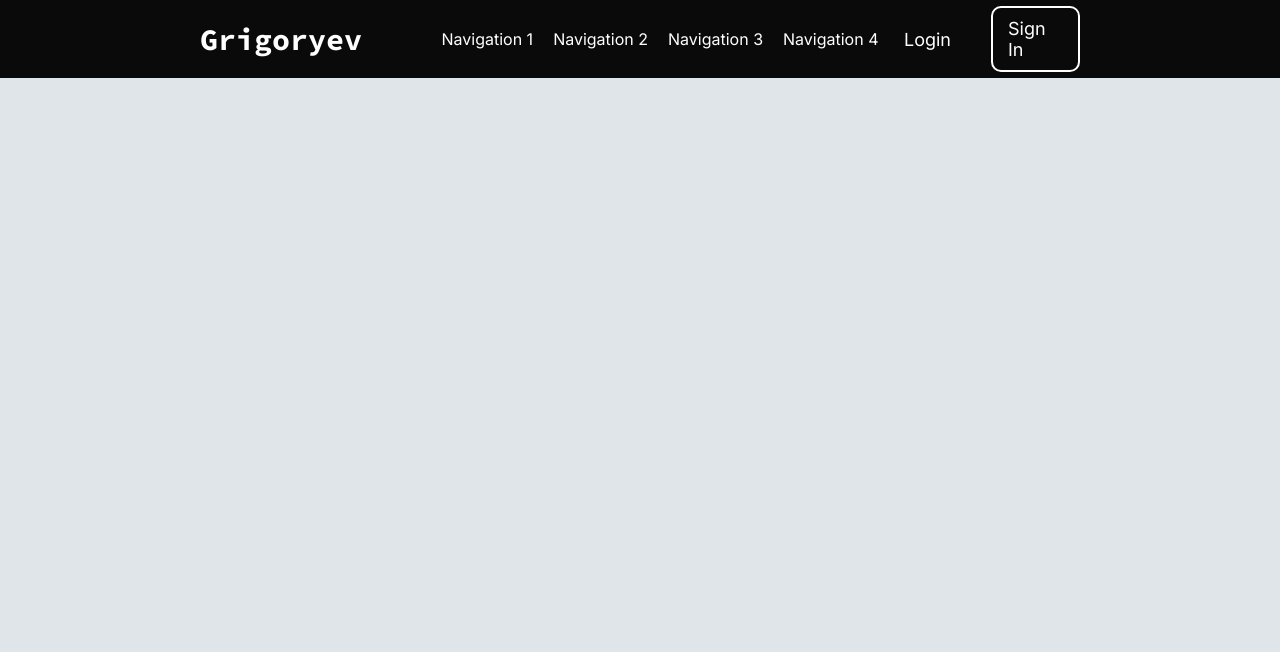
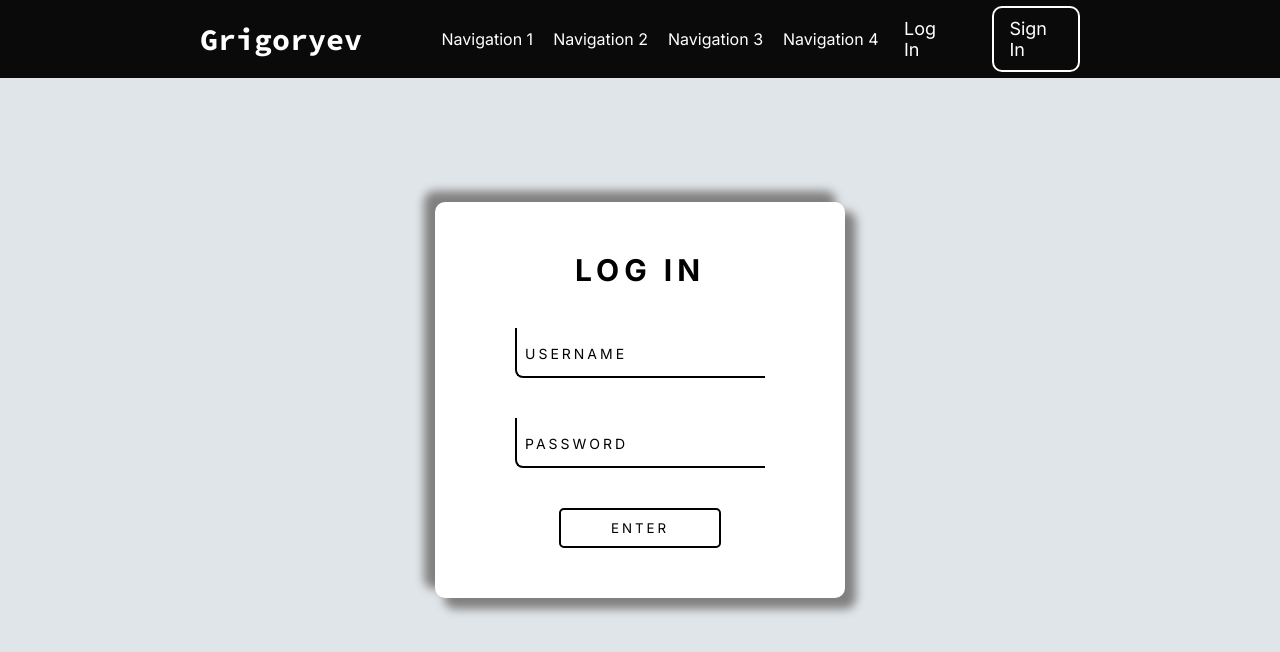
Before and after one commit to Shinoii/Registration-auth_form, a plain HTML site: page index.html in a window 1280 px wide. Drawn offline with Linux system fonts and the light colour scheme; a web font is replaced by a local one.

Commit message:
add modal-auth

```diff
--- a/index.html
+++ b/index.html
@@ -23,9 +23,25 @@
             </ul>
         </nav>
         <div class="auth-section">
-            <a href="#" class="auth-button link">Login</a>
+            <a href="#" class="auth-button link">Log In</a>
             <a href="#" class="registration-button link">Sign In</a>
         </div>
     </header>
+    <main class="main">
+        <div class="modal-auth">
+            <form class="modal-form">
+                <h2 class="modal-auth__title">Log In</h2>
+                <div class="form-input">
+                    <input class="modal-input__field username" type="text" required>
+                    <label for="username" class="form-placeholder">username</label>
+                </div>
+                <div class="form-input">
+                    <input class="modal-input__field password" type="password" required>
+                    <label for="password" class="form-placeholder">password</label>
+                </div>
+                <input class="modal-auth__submit" type="submit" value="ENTER">
+            </form>
+        </div>
+    </main>
 </body>
 </html>
--- a/styles/index.css
+++ b/styles/index.css
@@ -1,5 +1,5 @@
 @import url("https://fonts.googleapis.com/css2?family=Inter:ital,opsz,wght@0,14..32,100..900;1,14..32,100..900&family=Source+Code+Pro:ital,wght@0,200..900;1,200..900&display=swap");
-* {
+*, ::after, ::before {
   -webkit-box-sizing: border-box;
           box-sizing: border-box;
 }
@@ -98,3 +98,113 @@ body {
   -webkit-transition: all 0.5s ease-in-out;
   transition: all 0.5s ease-in-out;
 }
+
+.main {
+  padding: 0px 200px;
+}
+
+.modal-auth {
+  z-index: 999;
+  position: absolute;
+  top: 50%;
+  left: 50%;
+  -webkit-transform: translateX(-50%) translateY(-50%);
+          transform: translateX(-50%) translateY(-50%);
+  background: #FFFFFF;
+  -webkit-box-shadow: -10px -10px 10px 1px gray, 10px 10px 10px 1px gray;
+          box-shadow: -10px -10px 10px 1px gray, 10px 10px 10px 1px gray;
+  display: -webkit-box;
+  display: -ms-flexbox;
+  display: flex;
+  -webkit-box-orient: vertical;
+  -webkit-box-direction: normal;
+      -ms-flex-direction: column;
+          flex-direction: column;
+  -webkit-box-align: center;
+      -ms-flex-align: center;
+          align-items: center;
+  border-radius: 10px;
+}
+.modal-auth .modal-form {
+  position: relative;
+  padding: 50px 80px;
+  row-gap: 40px;
+  display: -webkit-box;
+  display: -ms-flexbox;
+  display: flex;
+  -webkit-box-orient: vertical;
+  -webkit-box-direction: normal;
+      -ms-flex-direction: column;
+          flex-direction: column;
+  -webkit-box-align: center;
+      -ms-flex-align: center;
+          align-items: center;
+}
+.modal-auth .modal-form .modal-auth__title {
+  margin: 0;
+  text-transform: uppercase;
+  font-size: 30px;
+  letter-spacing: 5px;
+  font-family: "Inter";
+}
+.modal-auth .modal-form .form-input {
+  position: relative;
+}
+.modal-auth .modal-form .form-input .modal-input__field {
+  font-size: 16px;
+  width: 250px;
+  position: relative;
+  border: none;
+  border-left: 2px solid black;
+  border-bottom: 2px solid black;
+  border-bottom-left-radius: 8px;
+  padding: 15px 0px 15px 20px;
+}
+.modal-auth .modal-form .form-input .modal-input__field:focus,
+.modal-auth .modal-form .form-input .modal-input__field:valid {
+  border: 2px solid black;
+  -webkit-transition: all 0.3s ease-in-out;
+  transition: all 0.3s ease-in-out;
+  border-radius: 8px;
+}
+.modal-auth .modal-form .form-input .modal-input__field:focus ~ label,
+.modal-auth .modal-form .form-input .modal-input__field:valid ~ label {
+  padding: 5px 15px;
+  border-radius: 8px;
+  background-color: black;
+  color: white;
+  -webkit-transform: translateX(90px) translateY(-35px);
+          transform: translateX(90px) translateY(-35px);
+  -webkit-transition: all 0.5s ease-in-out;
+  transition: all 0.5s ease-in-out;
+}
+.modal-auth .modal-form .form-input .form-placeholder {
+  -webkit-transition: all 0.5s ease-in-out;
+  transition: all 0.5s ease-in-out;
+  text-transform: uppercase;
+  letter-spacing: 3px;
+  font-family: "Inter";
+  font-size: 14px;
+  z-index: 999;
+  position: absolute;
+  top: 50%;
+  -webkit-transform: translateY(-50%);
+          transform: translateY(-50%);
+  left: 10px;
+  pointer-events: none;
+}
+.modal-auth .modal-form .modal-auth__submit {
+  background-color: transparent;
+  border: 2px solid black;
+  padding: 10px 50px;
+  border-radius: 5px;
+  font-family: "Inter";
+  letter-spacing: 3px;
+}
+.modal-auth .modal-form .modal-auth__submit:hover {
+  -webkit-transition: all 0.3s ease-in-out;
+  transition: all 0.3s ease-in-out;
+  background-color: black;
+  color: white;
+  cursor: pointer;
+}
```
